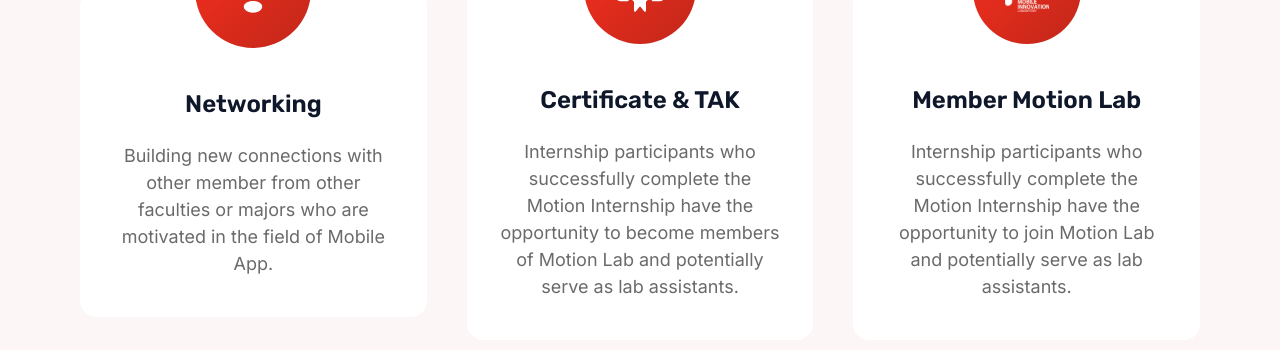
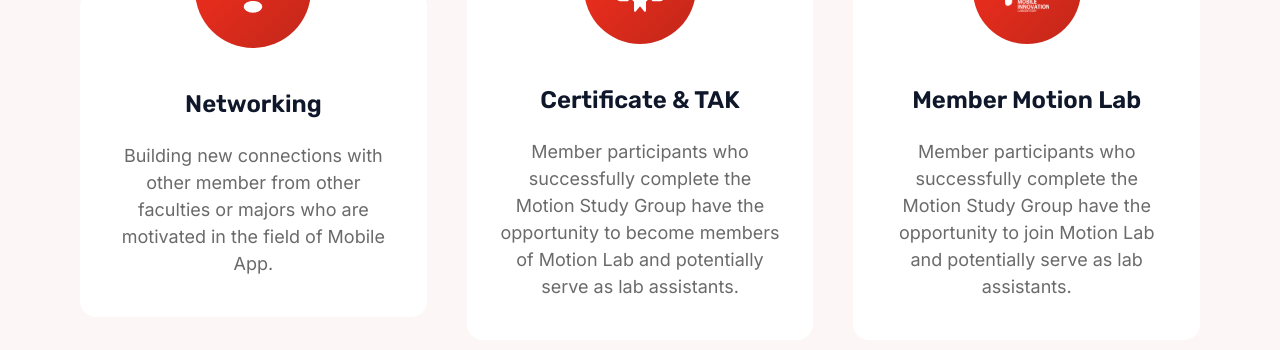
Before and after one commit to MobileInnovationLab/Frontend-Motion, a Next.js app: page /internship in a window 1280 px wide. Shown: the part 4400-4750 px from the top of the page. Built offline with nearby package versions, Linux system fonts and the light colour scheme; no server answers.

Commit message:
fix: update certificate and motion lab descriptions in internship constants

```diff
--- a/src/features/internship/constants/internshipConstants.js
+++ b/src/features/internship/constants/internshipConstants.js
@@ -58,13 +58,13 @@ export const BENEFITS = [
     icon: "/svg/certificate.svg",
     title: "Certificate & TAK",
     description:
-      "Internship participants who successfully complete the Motion Internship have the opportunity to become members of Motion Lab and potentially serve as lab assistants.",
+      "Member participants who successfully complete the Motion Study Group have the opportunity to become members of Motion Lab and potentially serve as lab assistants.",
   },
   {
     icon: "/svg/motionlab.svg",
     title: "Member Motion Lab",
     description:
-      "Internship participants who successfully complete the Motion Internship have the opportunity to join Motion Lab and potentially serve as lab assistants.",
+      "Member participants who successfully complete the Motion Study Group have the opportunity to join Motion Lab and potentially serve as lab assistants.",
   },
 ];
 
```
